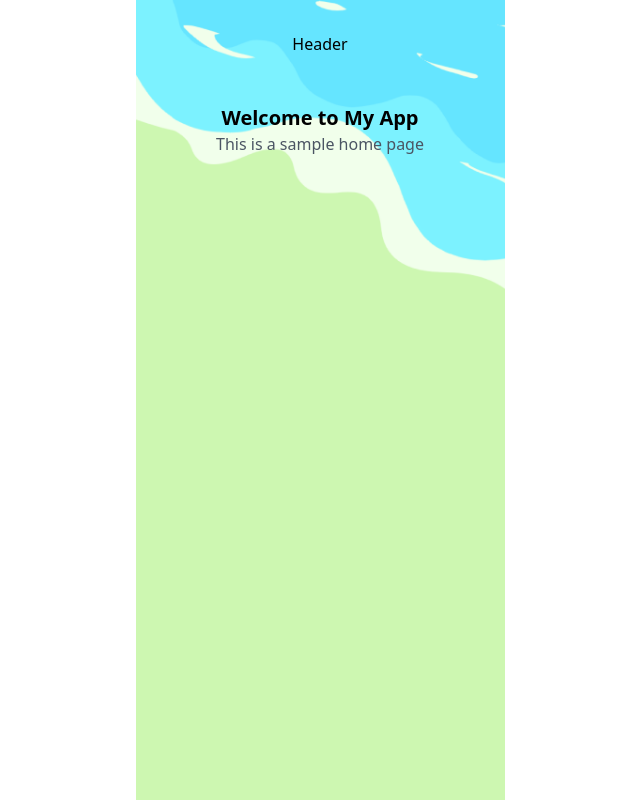
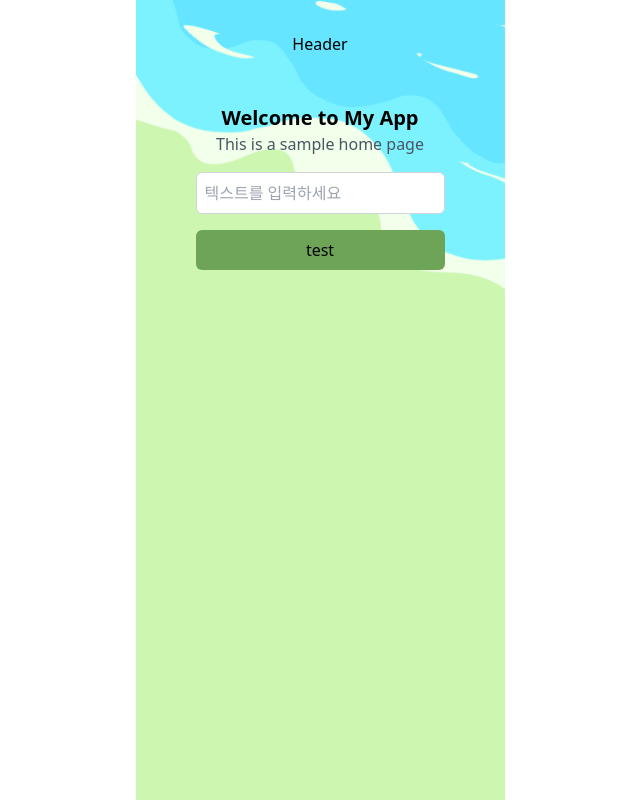
Before and after one commit to forASlowLearner/for_a_slow_learner_fe, a React (Create React App) app: page / in a window 1280 px wide. Shown: the whole page, without its empty margins (320-960 px from the left). Built offline with nearby package versions, Linux system fonts and the light colour scheme.

Commit message:
feat: Button, Input 공통 컴포넌트 ver1

```diff
--- a/package.json
+++ b/package.json
@@ -14,6 +14,7 @@
     "react-dom": "^18.3.1",
     "react-router-dom": "^6.28.0",
     "react-scripts": "5.0.1",
+    "slowlearner": "file:",
     "typescript": "^4.9.5",
     "web-vitals": "^2.1.4",
     "zustand": "^5.0.2"
--- a/src/components/common/Button.tsx
+++ b/src/components/common/Button.tsx
@@ -1 +1,31 @@
-export {};
+import React from "react";
+
+interface ButtonProps {
+  type: "button" | "submit" | "reset";
+  onClick: (e: React.MouseEvent<HTMLButtonElement>) => void;
+  className?: string;
+  disabled?: boolean;
+  children: React.ReactNode;
+}
+
+const Button = ({
+  type,
+  onClick,
+  className = "",
+  disabled = false,
+  children,
+}: ButtonProps) => {
+  return (
+    <button
+      type={type}
+      onClick={onClick}
+      //TODO:: button Hover 처리, 타입별 색상 설정 필요
+      className={`button hover:bg-green-900 bg-color1 rounded-md p-2 w-full ${className}`}
+      disabled={disabled}
+    >
+      {children}
+    </button>
+  );
+};
+
+export default Button;
--- a/src/components/common/Input.tsx
+++ b/src/components/common/Input.tsx
@@ -1 +1,35 @@
-export {};
+import React from "react";
+
+interface InputProps {
+  type: string;
+  value: string;
+  onChange: (e: React.ChangeEvent<HTMLInputElement>) => void;
+  placeholder?: string;
+  className?: string;
+  required?: boolean;
+  disabled?: boolean;
+}
+
+const Input = ({
+  type,
+  placeholder,
+  value,
+  onChange,
+  className = "",
+  required = false,
+  disabled = false,
+}: InputProps) => {
+  return (
+    <input
+      type={type}
+      placeholder={placeholder}
+      value={value}
+      onChange={onChange}
+      className={`border border-gray-300 rounded-md p-2 w-full ${className}`}
+      required={required}
+      disabled={disabled}
+    />
+  );
+};
+
+export default Input;
--- a/src/pages/Home.tsx
+++ b/src/pages/Home.tsx
@@ -1,16 +1,31 @@
-import React from 'react';
-import MainLayout from './../components/layout/MainLayout';
-import BackGround from './../assets/images/backgroundImg.png';
+import React from "react";
+import MainLayout from "./../components/layout/MainLayout";
+import BackGround from "./../assets/images/backgroundImg.png";
+import Input from "../components/common/Input";
+import Button from "../components/common/Button";
+import { useState } from "react";
 
 const Home = () => {
-    return (
-        <MainLayout backgroundImage={BackGround}>
-            <h1 className="text-xl font-bold text-center">Welcome to My App</h1>
-            <p className="text-center text-gray-600">
-                This is a sample home page
-            </p>
-        </MainLayout>
-    );
+  const [inputValue, setInputValue] = useState("");
+  const handleInputChange = (e: React.ChangeEvent<HTMLInputElement>) => {
+    setInputValue(e.target.value);
+  };
+  return (
+    <MainLayout backgroundImage={BackGround}>
+      <h1 className="text-xl font-bold text-center">Welcome to My App</h1>
+      <p className="text-center text-gray-600">This is a sample home page</p>
+      <Input
+        type="text"
+        placeholder="텍스트를 입력하세요"
+        value={inputValue}
+        onChange={handleInputChange}
+        className="mt-4"
+      />
+      <Button type="button" className="mt-4" onClick={() => alert(inputValue)}>
+        <div>test</div>
+      </Button>
+    </MainLayout>
+  );
 };
 
 export default Home;
--- a/tailwind.config.js
+++ b/tailwind.config.js
@@ -1,9 +1,11 @@
 module.exports = {
-  content: [
-    "./src/**/*.{js,jsx,ts,tsx}",
-  ],
+  content: ["./src/**/*.{js,jsx,ts,tsx}"],
   theme: {
-    extend: {},
+    extend: {
+      colors: {
+        color1: "#6DA457",
+      },
+    },
   },
   plugins: [],
-}
+};
```
Also changed, not shown: 1 other file (tests, documents, lock files or other folders).
